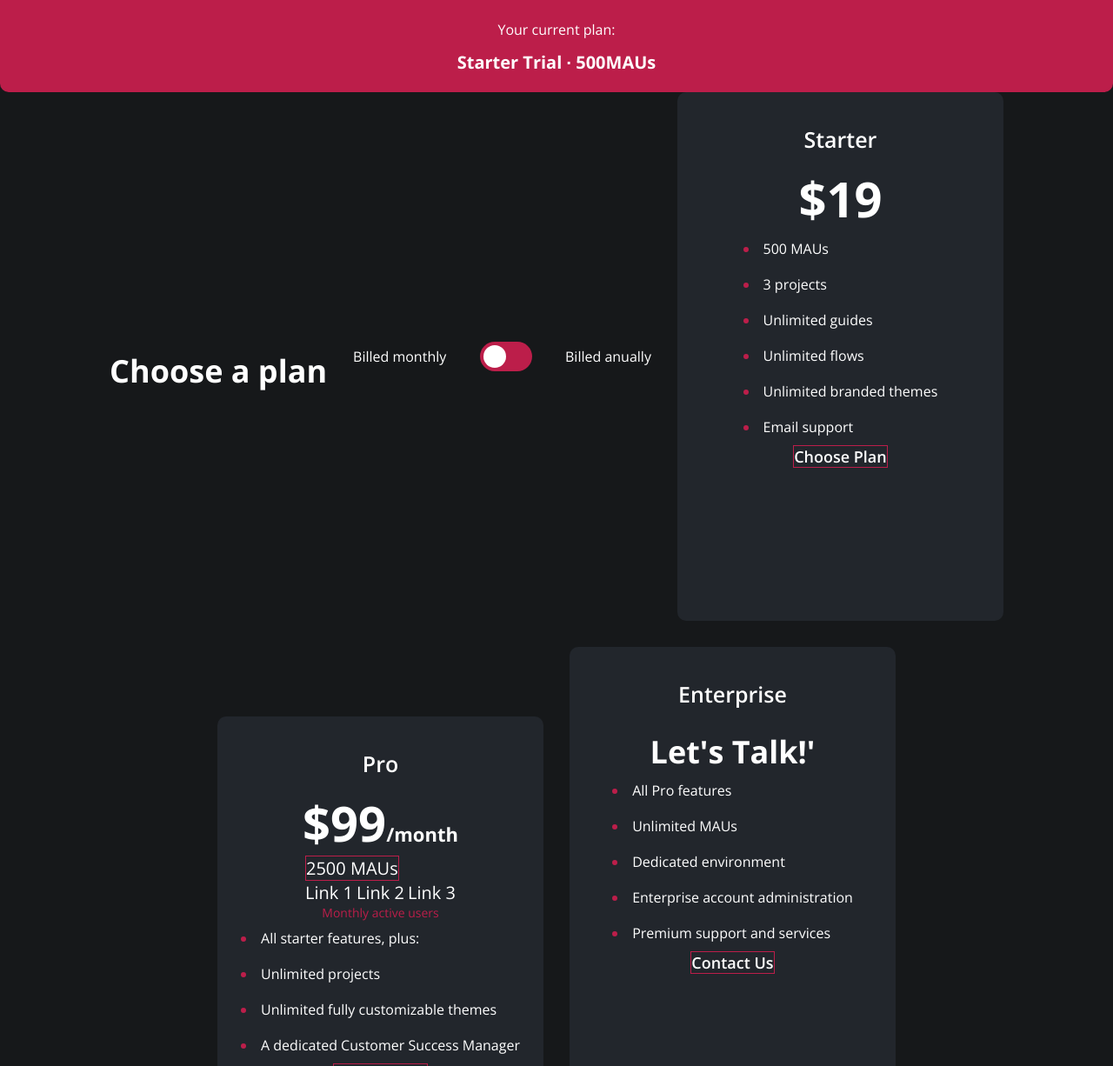
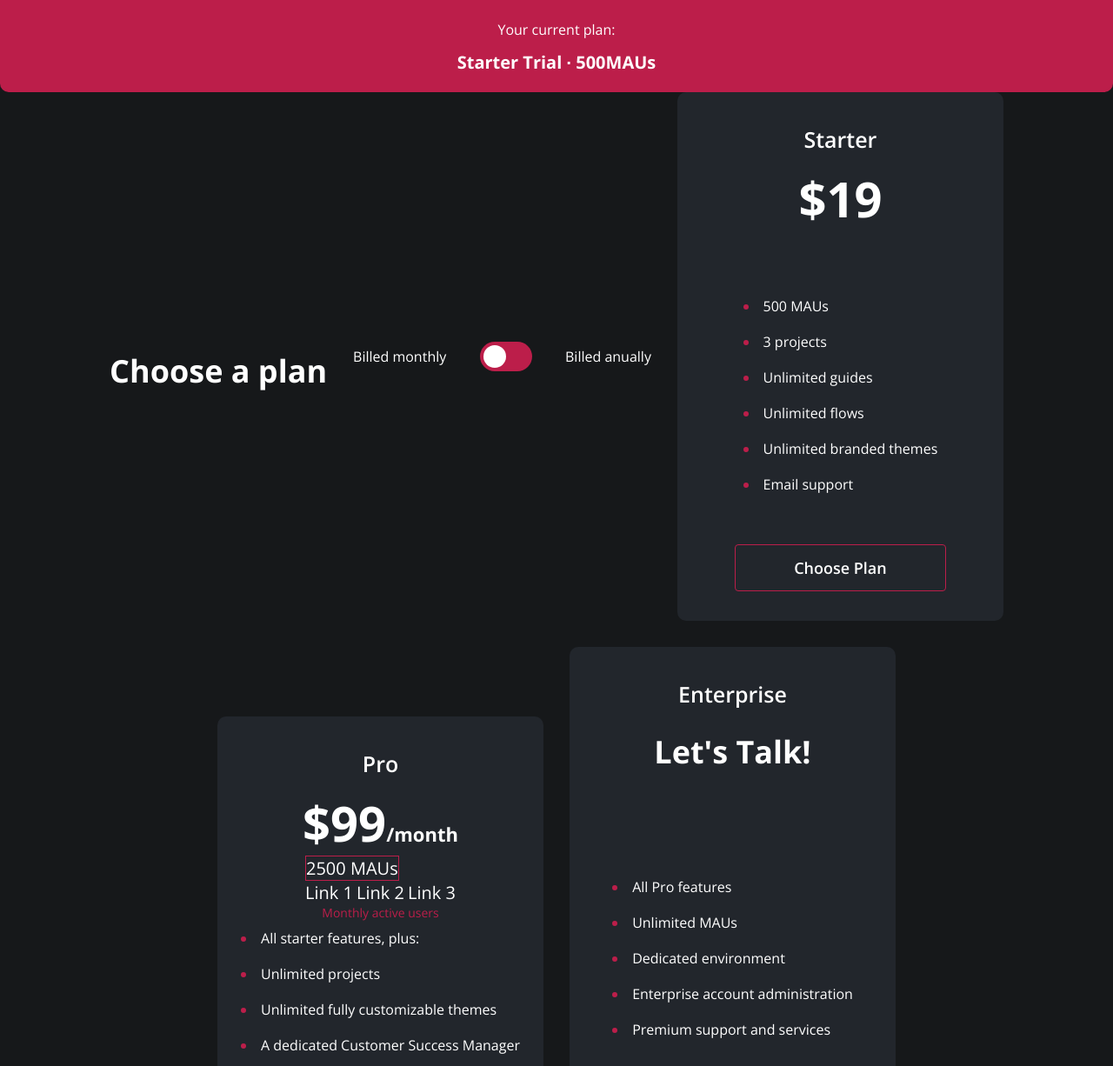
Before and after one commit to BaldorMagic/pricing-card-page, a plain HTML site: page index.html in a window 1280 px wide. Shown: the top 1226 px of the page at 87% size. Drawn offline with nearby package versions, Linux system fonts and the light colour scheme.

Commit message:
article last child styled

```diff
--- a/index.html
+++ b/index.html
@@ -60,7 +60,7 @@
     </article>
     <article>
       <h3>Enterprise</h3>
-      <p>Let's Talk!'</p>
+      <p>Let's Talk!</p>
       <ul>
         <li>All Pro features</li>
         <li>Unlimited MAUs</li>
--- a/style.css
+++ b/style.css
@@ -67,9 +67,13 @@ h3 + p {
   font-weight: 700;
 }
 
-ul + button {
+button:last-child {
   font-size: 18px;
   font-weight: 600;
+  border-radius: 4px;
+  height: 54px;
+  width: 243px;
+  margin-top: 48px;
 }
 
 .dropdown > button,#myDropdown > a {
@@ -101,8 +105,8 @@ ul {
   line-height: 41px;
 }
 
-article:first-child ul{
-  margin-top: 142px;
+article:first-of-type ul {
+  margin-top: 66px;
   line-height: 41px;
 }
 
@@ -116,6 +120,10 @@ article:last-child p {
 
 article:last-child h3 {
   margin-bottom: 25px;
+}
+
+article:last-child ul {
+  margin-top: 111px;
 }
 
 article, button {
```
